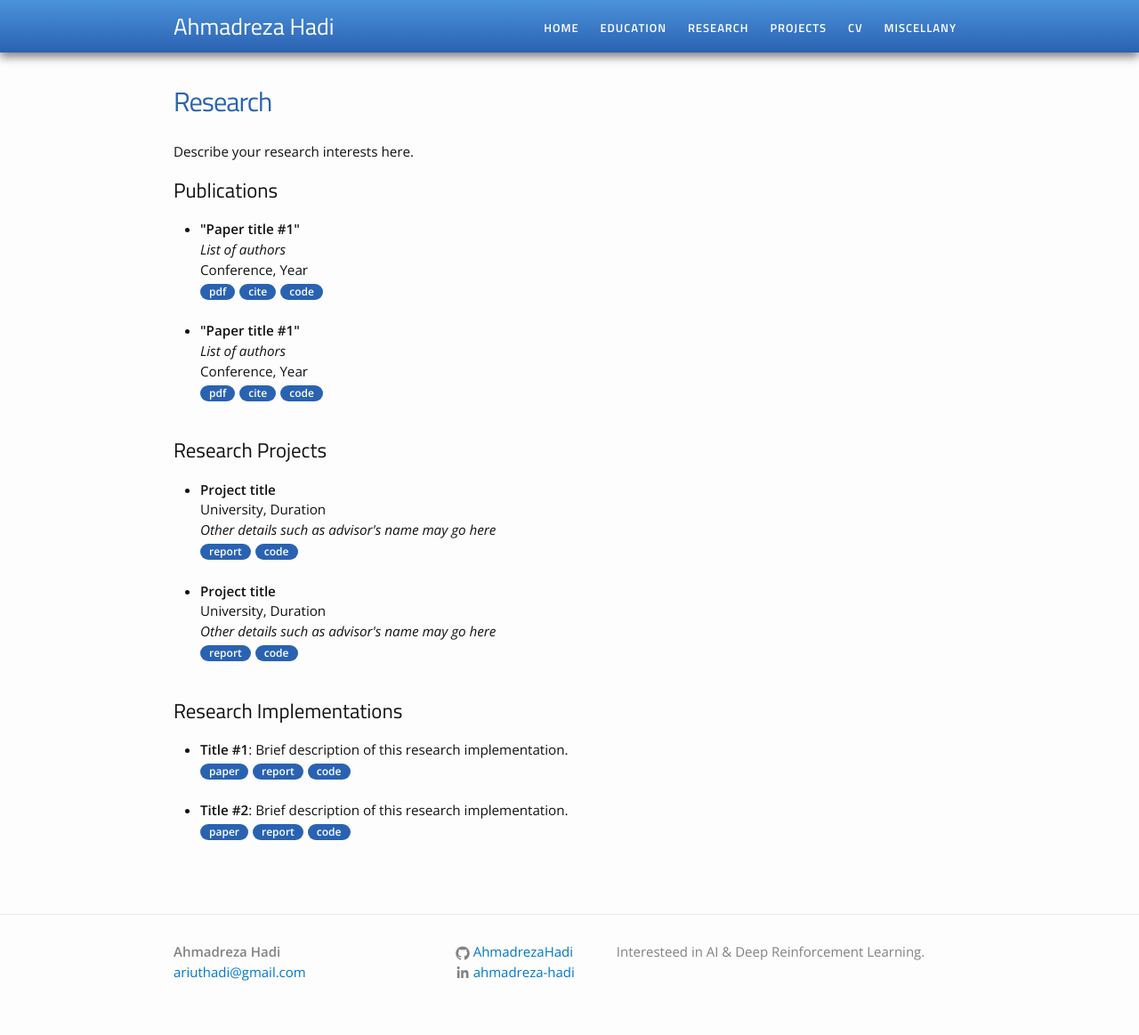
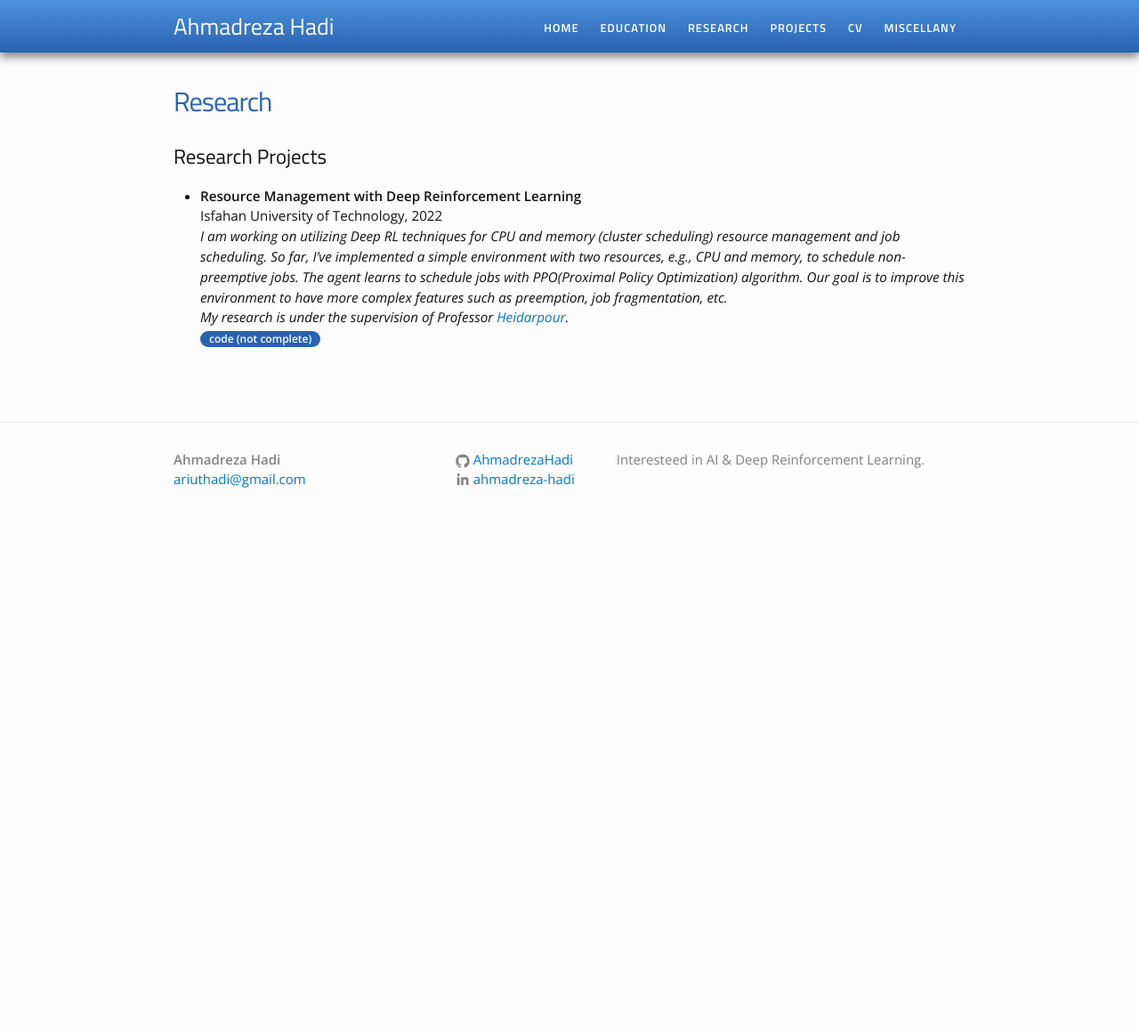
Before and after one commit to AhmadrezaHadi/AhmadrezaHadi.github.io, a Jekyll site: the page built from research.md, in a window 1280 px wide. Shown: the whole page at 89% size. Built offline with Jekyll 4.4.1, drawn with Linux system fonts in a browser that asks for light colours; after the commit the page ends 900 px from its top, so only the background shows below that.

```diff
--- /dev/null
+++ b/_data/online_courses.yml
@@ -0,0 +1,29 @@
+- title: "Introduction to Reinforcement Learning"
+  date: "Sep. 2022"
+  organization: "Deepmind"
+  url: "<a href=\"https://www.youtube.com/watch?v=2pWv7GOvuf0&list=PLqYmG7hTraZBiG_XpjnPrSNw-1XQaM_gB&index=3\" target=\"_blank\">Course link</a>"
+
+- title: "Reinforcecment Learning in Python"
+  date: "Aug. 2022"
+  organization: "Udemy"
+  url: ""
+
+- title: "Convolutional Neural Networks"
+  date: "Jan. 2022"
+  organization: "Coursera-deeplearning.ai"
+  url: ""
+
+- title: "Structuring Machine Learning Projects"
+  date: "Dec. 2021"
+  organization: "Coursera-deeplearning.ai"
+  url: "<a href=\"https://www.coursera.org/account/accomplishments/certificate/R4Z963DCD2UA\" target=\"_blank\">Certificate</a>"
+
+- title: "Improving DNNs: Hyperparameter tuning, Regularization and Optimization"
+  date: "Nov. 2021"
+  organization: "Coursera-deeplearning.ai"
+  url: "<a href=\"https://www.coursera.org/account/accomplishments/certificate/AQCBME8J3DFC\" target=\"_blank\">Certificate</a>"
+
+- title: "Neural Networks and Deep Learning"
+  date: "Oct. 2021"
+  organization: "Coursera-deeplearning.ai"
+  url: "<a href=\"https://www.coursera.org/account/accomplishments/certificate/ZFPKBYR2EY6W\" target=\"_blank\">Certificate</a>"
--- a/_data/projects.yml
+++ b/_data/projects.yml
@@ -6,8 +6,8 @@
 
 - year: "2022"
   title: "Breast Cancer Classification"
-  description: "Final Data Mining project aimed to implement different ML and DL models to classify patients using their features. MLP, Decision Tree, and 	Random Forest are some models used
-		to classify patients in this project"
+  description: "Final Data Mining project aimed to implement different Machine Learning and Deep Learning models to classify patients using their features. MLP, Decision Tree, and 	Random Forest are some models used
+		to classify patients in this project."
   url: "https://github.com/AhmadrezaHadi/Data-Mining-Project"
 
 - year: "2021"
--- /dev/null
+++ b/_data/research.yml
@@ -0,0 +1,9 @@
+- title: "Resource Management with Deep Reinforcement Learning"
+  university: "Isfahan University of Technology"
+  year: "2022"
+  description: "I am working on utilizing Deep RL techniques for CPU and memory (cluster scheduling) resource management
+                and job scheduling. So far, I’ve implemented a simple environment with two resources,
+                e.g., CPU and memory, to schedule non-preemptive jobs. The agent learns to schedule jobs with PPO(Proximal Policy Optimization) algorithm.
+                Our goal is to improve this environment to have more complex features such as preemption, job fragmentation, etc.
+                <br>My research is under the supervision of Professor <a href=\"https://mrheidar.ir/\">Heidarpour</a>."
+  url: "https://github.com/AhmadrezaHadi/Resource-Management-DeepRL"
--- /dev/null
+++ b/_sass/_education.scss
@@ -0,0 +1,33 @@
+.education{
+    ul{
+        list-style: none;
+        // margin-left: 0rem;
+        // border-left: dashed 1px;
+        // position: relative;
+        li {
+            display: flex;
+            i{
+                // padding: 0.5rem;
+                margin-right: 1rem;
+                // margin-left: 1rem;
+                // margin-top: ;
+            }
+        }
+        // li::before{
+        //     content: '';
+        //     width: 16px;
+        //     height: 16px;
+        //     border: 2px solid;
+        //     border-radius: 50px;
+        //     position: absolute;
+        //     top: 0;
+        //     left: -10px;
+        // }
+    }
+
+    .details{
+        display: flex;
+        flex-direction: column;
+        align-items: flex-start;
+    }
+}
--- a/css/main.scss
+++ b/css/main.scss
@@ -41,5 +41,6 @@
     "base",
     "layout",
     "syntax-highlighting",
-	"image"
+	"image",
+    "education"
 ;
--- a/research.md
+++ b/research.md
@@ -4,9 +4,9 @@
 title: Research
 ---
 
-Describe your research interests here.
+<!-- Describe your research interests here. -->
 
-<h2>Publications</h2>
+<!-- <h2>Publications</h2>
 <ul>
 	<li>
 		<b>"Paper title #1"</b><br>
@@ -20,25 +20,27 @@
 		Conference, Year<br>
 		<a href=""><div class="color-button">pdf</div></a><a href=""><div class="color-button">cite</div></a><a href=""><div class="color-button">code</div></a>
 	</li><br>
-</ul>
+</ul> -->
 
 <h2>Research Projects</h2>
 <ul>
+	{%for r in site.data.research%}
 	<li>
+		<b>{{r.title}}</b><br>
+		{{r.university}}, {{r.year}}<br>
+		<i>{{r.description}}</i><br>
+		<a href="{{r.url}}" target="_blank"><div class="color-button">code (not complete)</div></a>
+	</li><br>
+	{%endfor%}
+	<!-- <li>
 		<b>Project title</b><br>
 		University, Duration<br>
 		<i>Other details such as advisor's name may go here</i><br>
 		<a href=""><div class="color-button">report</div></a><a href=""><div class="color-button">code</div></a>
-	</li><br>
-	<li>
-		<b>Project title</b><br>
-		University, Duration<br>
-		<i>Other details such as advisor's name may go here</i><br>
-		<a href=""><div class="color-button">report</div></a><a href=""><div class="color-button">code</div></a>
-	</li><br>
+	</li><br> -->
 </ul>
 
-<h2>Research Implementations</h2>
+<!-- <h2>Research Implementations</h2>
 <ul>
 	<li>
 		<b>Title #1</b>: Brief description of this research implementation.<br>
@@ -48,4 +50,4 @@
 		<b>Title #2</b>: Brief description of this research implementation.<br>
 		<a href=""><div class="color-button">paper</div></a><a href=""><div class="color-button">report</div></a><a href=""><div class="color-button">code</div></a>
 	</li><br>
-</ul>
+</ul> -->
```
Also changed, not shown: _data/education.yml (added, +10 -0 lines), _layouts/education.html (added, +16 -0 lines), categories.md (deleted, +0 -24 lines), education.html (added, +38 -0 lines), index.md (+2 -2 lines), projects.md (+1 -1 lines).
